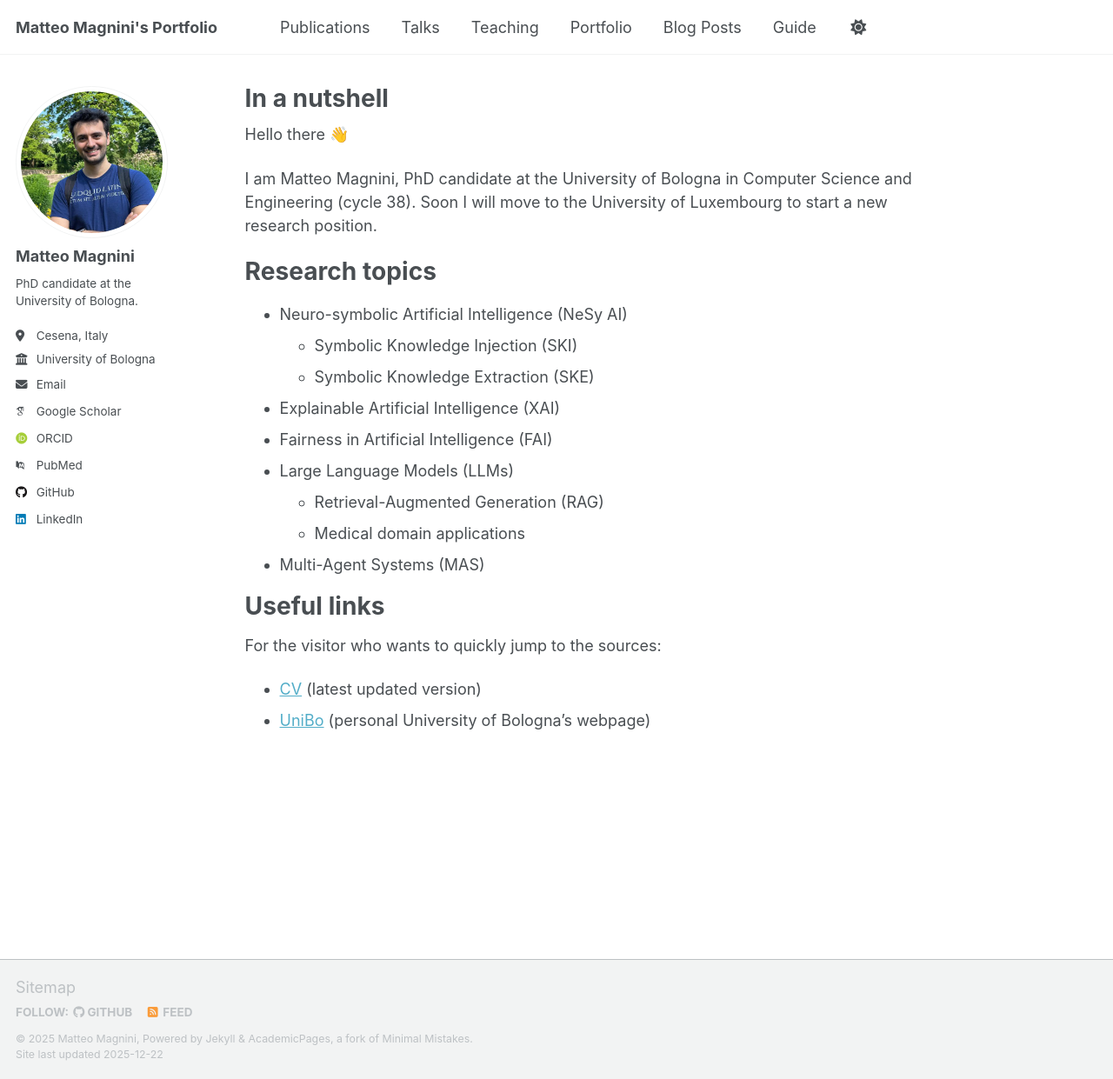
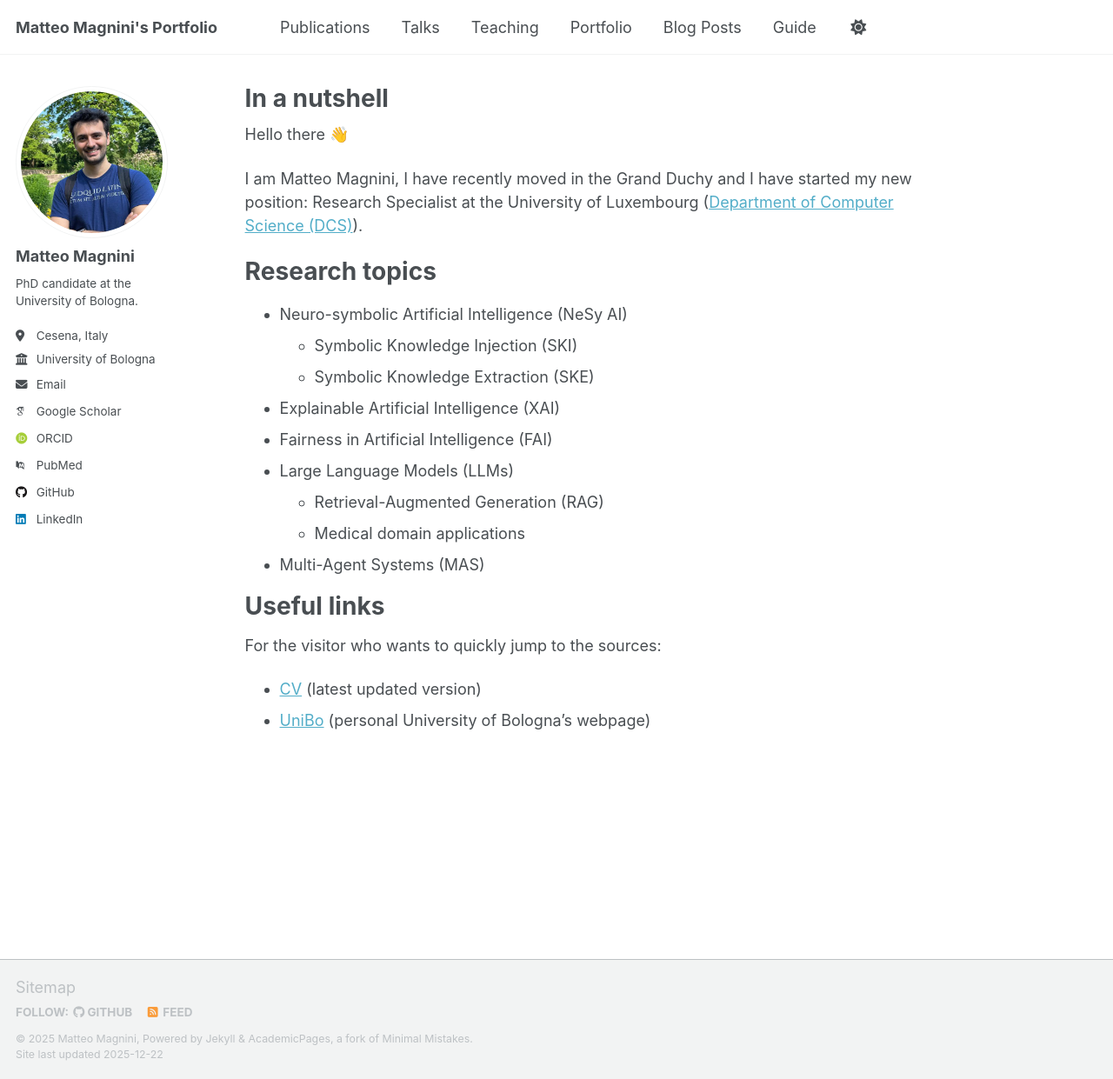
Before and after one commit to MatteoMagnini/matteomagnini.github.io, a Jekyll site: the page built from _pages/about.md, in a window 1280 px wide and 1241 px high. Shown: the whole window at 87% size. Built offline with Jekyll 4.4.1, drawn with Linux system fonts in a browser that asks for light colours; some web fonts are replaced; a script that is not in the unit is left out.

Commit message:
chore: update job

```diff
--- a/_pages/about.md
+++ b/_pages/about.md
@@ -9,8 +9,7 @@
 
 Hello there 👋
 
-I am Matteo Magnini, PhD candidate at the University of Bologna in Computer Science and Engineering (cycle 38).
-Soon I will move to the University of Luxembourg to start a new research position.
+I am Matteo Magnini, I have recently moved in the Grand Duchy and I have started my new position: Research Specialist at the University of Luxembourg ([Department of Computer Science (DCS)](https://www.uni.lu/fstm-en/research-departments/department-of-computer-science/)).
 
 Research topics
 ======
```
